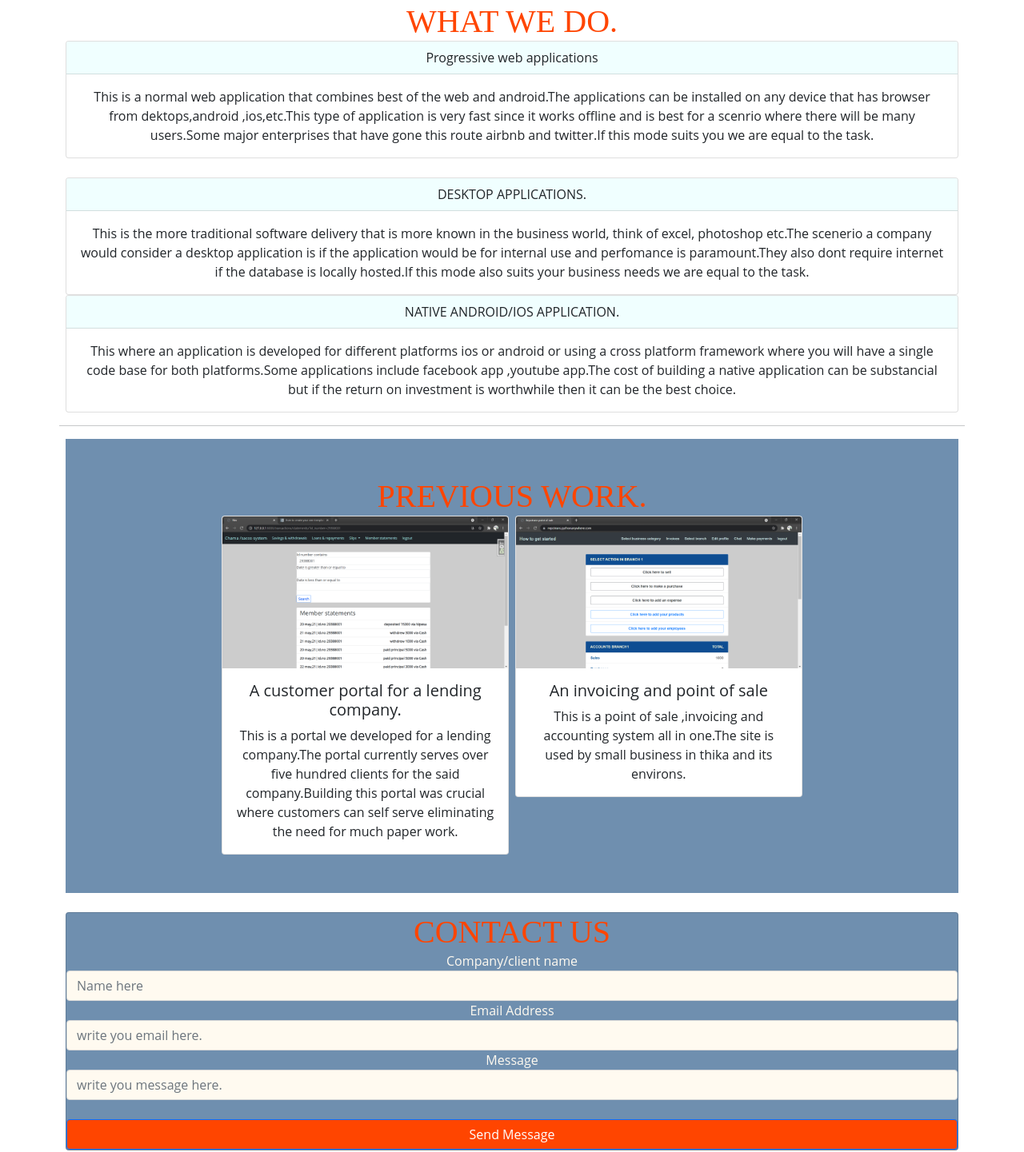
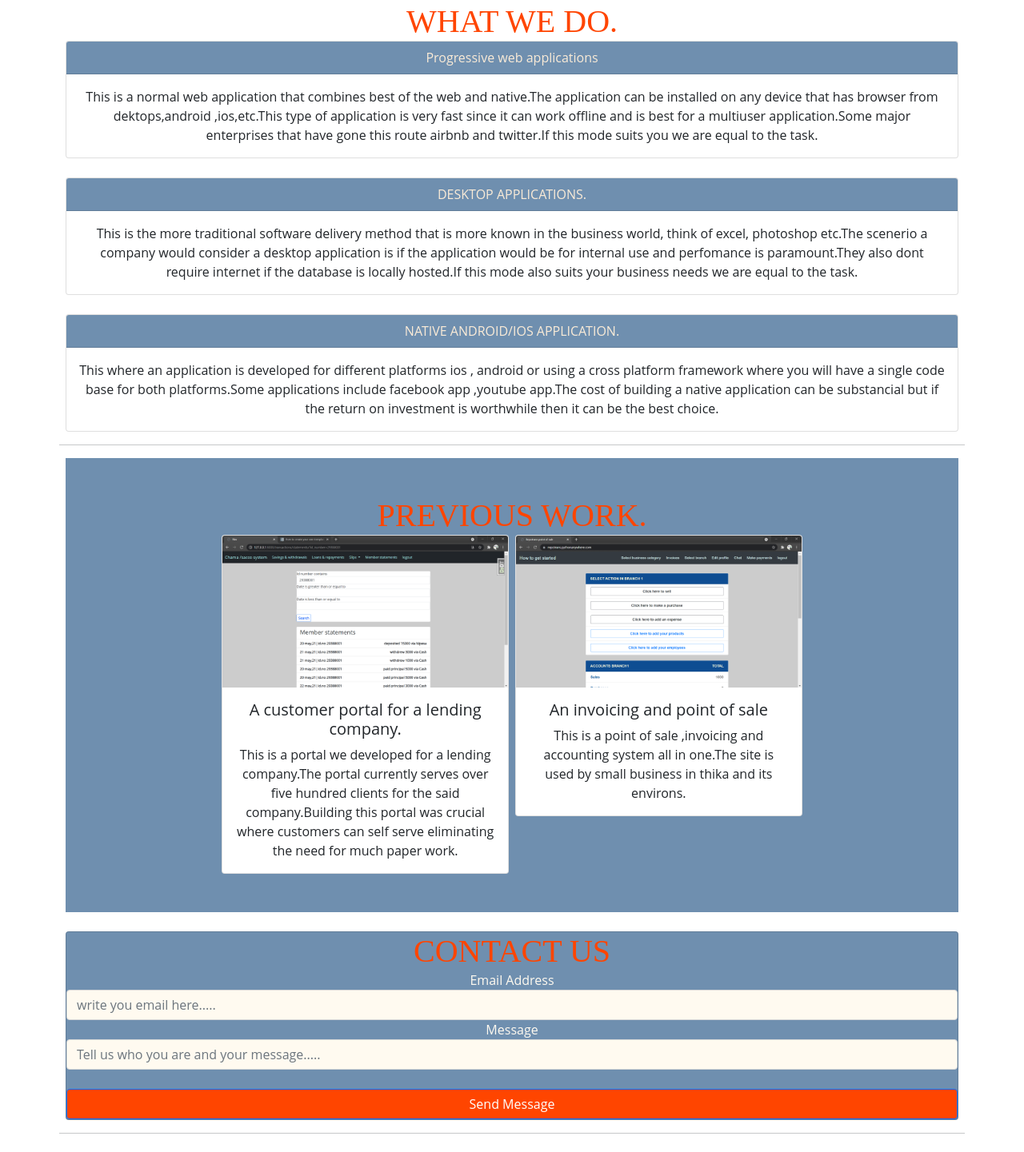
Before and after one commit to georgendungu/repotrans.github.io, a plain HTML site: page index.html in a window 1280 px wide. Shown: the part 884-2325 px from the top of the page at 80% size. Drawn offline with nearby package versions, Linux system fonts and the light colour scheme.

Commit message:
Add files via upload

```diff
--- a/index.html
+++ b/index.html
@@ -126,7 +126,8 @@ margin-right: -8px;
 .ux {width: 50%; background-color: #6F8FAF}
 
 .card-header{
-	background-color: azure;
+	background-color: #6F8FAF;
+	color: antiquewhite;
 }
 
 </style>
@@ -165,7 +166,7 @@ margin-right: -8px;
 				   	<div class="banner-wrap">
 				   	       	<div class="banner_center">
 				   		 		<h1>Hello there,</h1>
-				   		 		<h2>We <span>software development company providing state of art software solutions for enterprises.</span></h2>
+				   		 		<h2>We <span>software development company thats got your back</span></h2>
 				   		 		<h2>in kenya and the world at large.</h2>
 				   		 		</div>
 				   		 </div>
@@ -194,7 +195,7 @@ margin-right: -8px;
 
 			<div class="col-sm-6">
 					<p>
-						In today's world ,complex business problems need simple and intuitive software solutions for the businesses to stay ahead of the game.We listen,analyse and finally come up with  solutions that are beskope to the company we are working for.We specialize in financial technology(fintech),sacco management systems,point of sales,rental management systems,school management systems,blockchain,artificial intelligence,company websites etc.Our mantra is "simple is better than complex" so our solutions are very intuitive.
+						In today's world ,complex business problems need simple and intuitive software solutions for them to stay ahead of the game.We listen,analyse and finally come up with  solutions that are beskope to the company we are working for.We specialize in financial technology(fintech),sacco management systems,point of sales,rental and property management systems,school management systems,blockchain,artificial intelligence,company websites etc.Our mantra is "simple is better than complex" so our solutions user friendly.
 
 
 					</p>
@@ -214,7 +215,7 @@ margin-right: -8px;
 			 </div>
 			 <div class="card-body">
              <div class="card-text">
-             This is a normal web application that combines best of the web and android.The applications can be installed on any device that has browser from dektops,android ,ios,etc.This type of application is very fast since it works offline and is best for a scenrio where there will be many users.Some major enterprises that have gone this route airbnb and twitter.If this mode suits you we are equal to the task.
+             This is a normal web application that combines best of the web and native.The application can be installed on any device that has browser from dektops,android ,ios,etc.This type of application is very fast since it can work offline and is best for a multiuser application.Some major enterprises that have gone this route airbnb and twitter.If this mode suits you we are equal to the task.
             </div>
 		   </div>
 		</div>
@@ -225,20 +226,20 @@ margin-right: -8px;
 			</div>
 			<div class="card-body">
 			<div class="card-text">
-		    This is the more traditional software delivery that is more known in the business world, think of excel,
+		    This is the more traditional software delivery method that is more known in the business world, think of excel,
 			photoshop etc.The scenerio a company would consider a desktop application is if the application would be for internal use and perfomance is paramount.They also dont require internet if the database is locally hosted.If this mode also suits your business needs we are equal to the task.
 
 		   </div>
 		  </div>
 	   </div>
-
+      <br>
 	   <div class="card">
 		<div class="card-header">
 			NATIVE ANDROID/IOS APPLICATION.
 		</div>
 		<div class="card-body">
 		<div class="card-text">
-		This where an application is developed for different platforms ios or android or using a cross platform framework
+		This where an application is developed for different platforms ios , android or using a cross platform framework
 		where you will have a single code base for both platforms.Some applications include facebook app ,youtube app.The cost of building a native
 		application  can be substancial but if the return on investment is worthwhile then it can be the best choice.
 	   </div>
@@ -297,18 +298,16 @@ margin-right: -8px;
 				<input type="hidden" name="_next" value="https://repotrans.github.io/thanks.html">
 				<input type="hidden" name="_subject" value="Client email">
 
-				<label for="inputName" style="color: floralwhite;">Company/client name</label>
-				<input type="text" name="name" class="form-control name" id="inputName" required style="background: 	#FFFAF0" placeholder="Name here">
 
 
 					<label for="inputEmail" style="color: floralwhite;">Email Address</label>
-					<input type="email" name="email" class="form-control email" id="inputEmail" required style="background: 	#FFFAF0" placeholder="write you email here.">
+					<input type="email" name="email" class="form-control email" id="inputEmail" required style="background: 	#FFFAF0" placeholder="write you email here.....">
 
 
 
 					<label for="inputMessage"  style="color: floralwhite;">Message</label>
 
-					<input type="text" name="name" class="form-control name" id="inputName" required style="background: 	#FFFAF0" placeholder="write you message here.">
+					<input type="text" name="name" class="form-control name" id="inputName" required style="background: 	#FFFAF0" placeholder="Tell us who you are and your message.....">
 
 				<br>
 			<div class="d-grid gap-2">
```
Also changed, not shown: thanks.html (+5 -6 lines).
